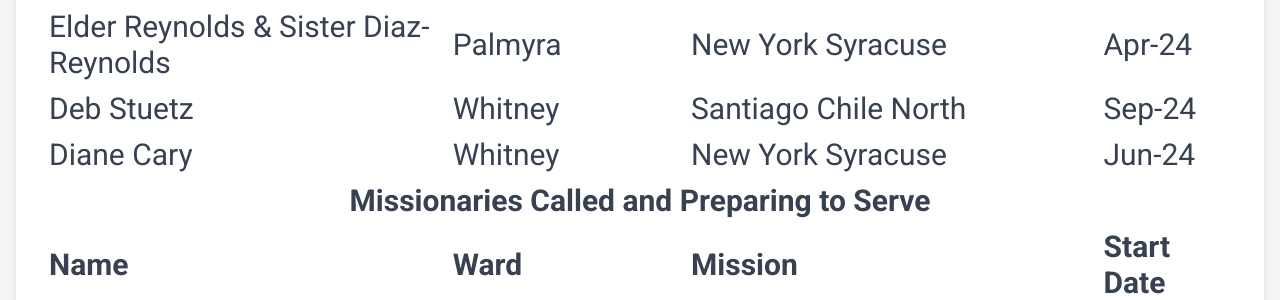
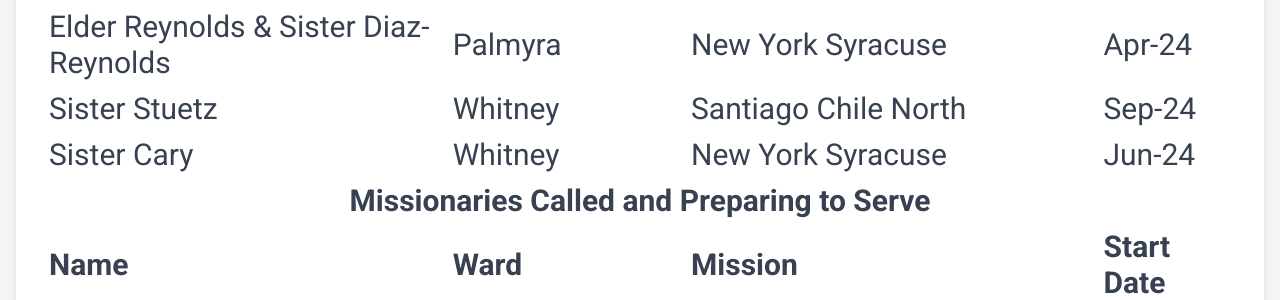
Before and after one commit to mikeasilva/palmyra-ny-stake, a FastAPI app: template templates/general.html in a window 1280 px wide. Shown: the part 4114-4414 px from the top of the page. Run offline with FastAPI, Linux system fonts and the light colour scheme; the template is opened without the code that fills it, so the values that code supplies are empty; some libraries are stand-ins or nearby versions.

Commit message:
Standardized Missionaries

```diff
--- a/templates/general.html
+++ b/templates/general.html
@@ -243,13 +243,13 @@
             </tr>
 
             <tr class="text-left">
-                <td>Deb Stuetz</td>
+                <td>Sister Stuetz</td>
                 <td>Whitney</td>
                 <td>Santiago Chile North</td>
                 <td>Sep-24</td>
             </tr>
             <tr class="text-left">
-                <td>Diane Cary</td>
+                <td>Sister Cary</td>
                 <td>Whitney</td>
                 <td>New York Syracuse</td>
                 <td>Jun-24</td>
```
